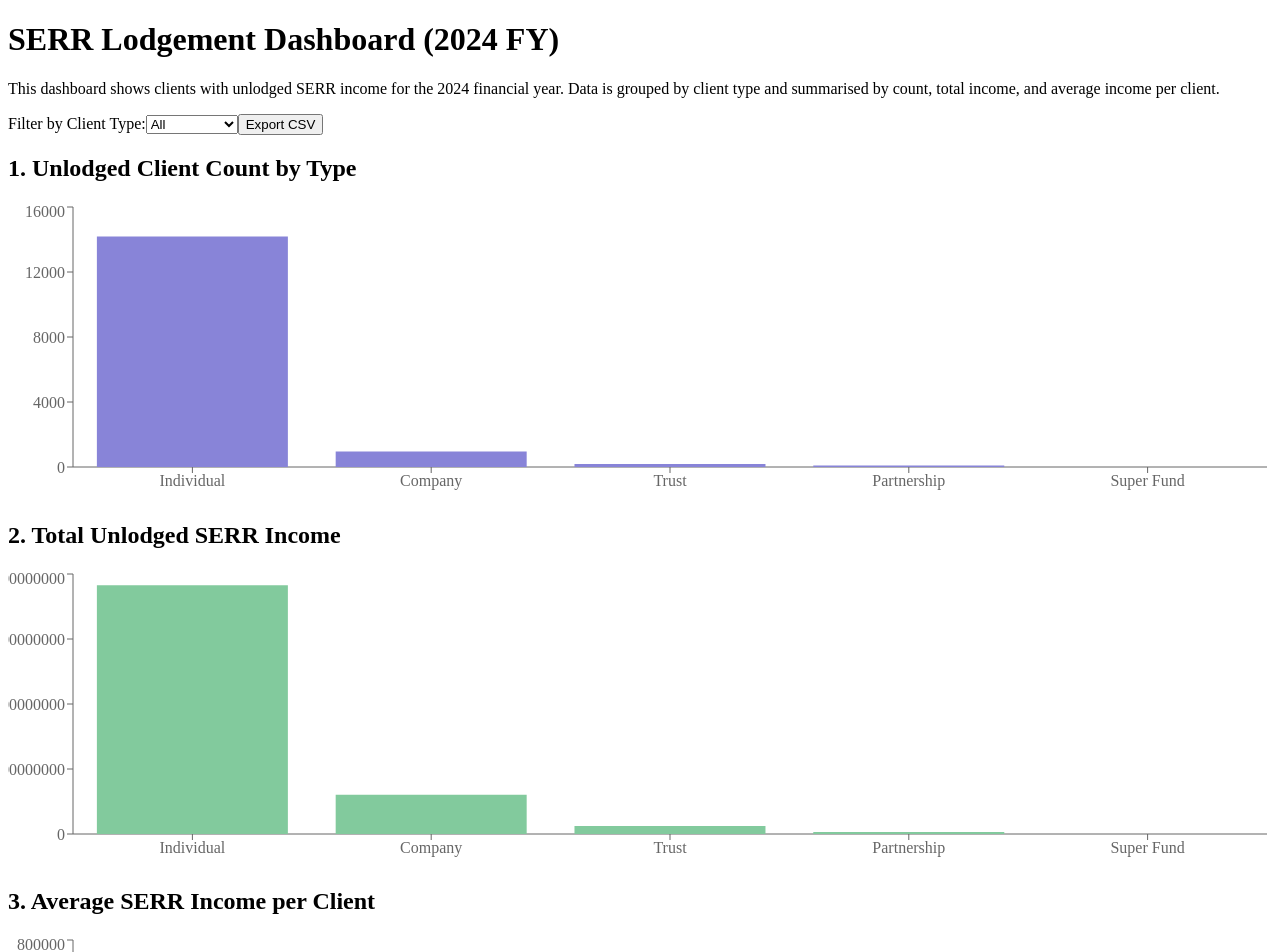
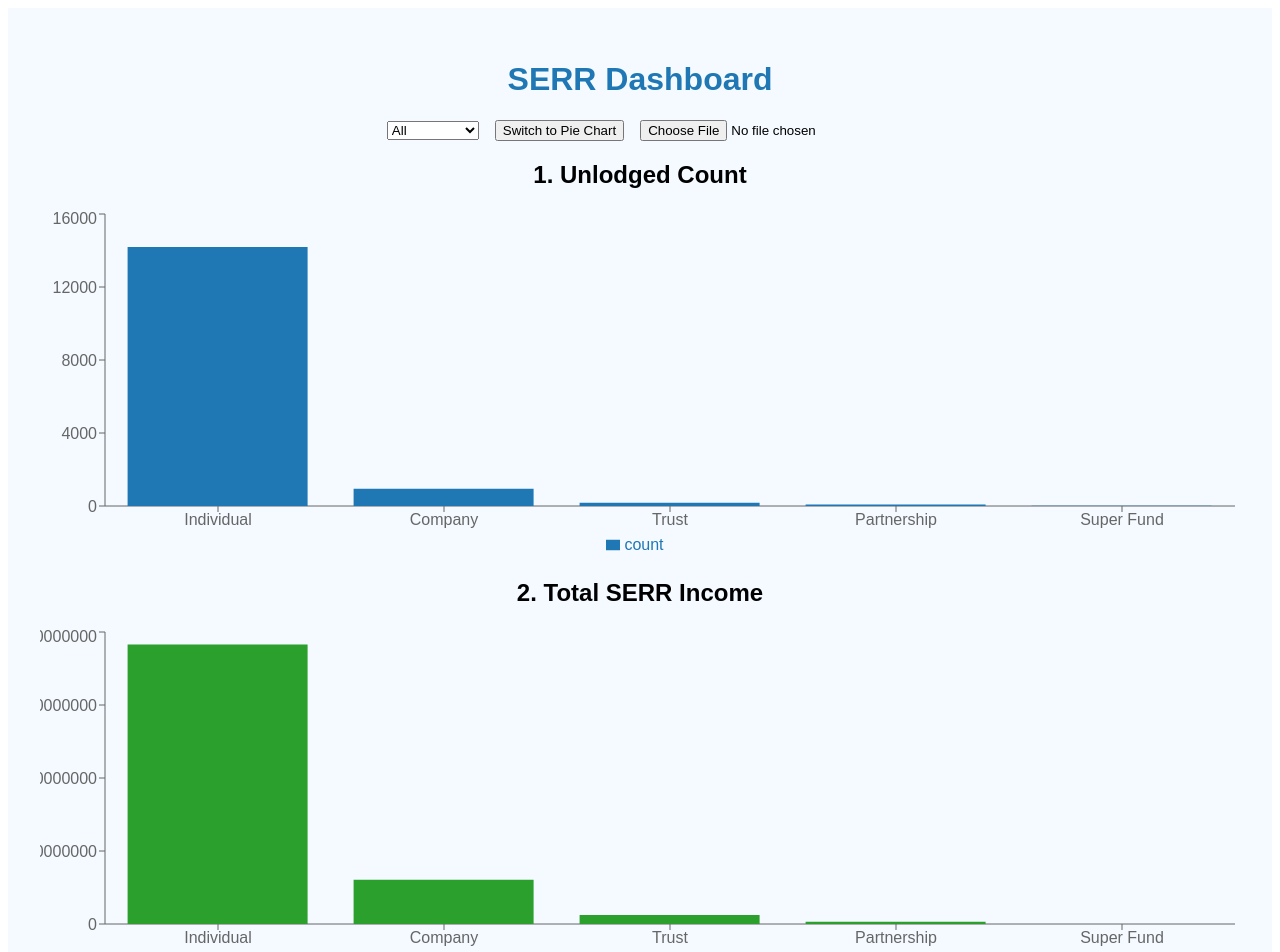
Before and after one commit to YifanZhang1234/rotation-1, a React (Create React App) app: page / in a window 1280 px wide. Shown: the top 952 px of the page. Built offline with nearby package versions, Linux system fonts and the light colour scheme.

Commit message:
🚀 serr7: rebuilt + pie switch + CSV + loading

```diff
--- a/src/Dashboard.js
+++ b/src/Dashboard.js
@@ -1,5 +1,9 @@
-import React, { useState } from "react";
-import { BarChart, Bar, XAxis, YAxis, Tooltip, ResponsiveContainer } from "recharts";
+
+import React, { useState, useEffect } from "react";
+import {
+  BarChart, Bar, XAxis, YAxis, Tooltip,
+  PieChart, Pie, Cell, Legend, ResponsiveContainer
+} from "recharts";
 
 const rawCounts = [
   { type: "Individual", count: 14192 },
@@ -25,95 +29,117 @@ const rawAverages = [
   { type: "Super Fund", average: 82559.09 }
 ];
 
+const COLORS = ["#1f77b4", "#2ca02c", "#ff7f0e", "#d62728", "#9467bd"];
+
 export default function Dashboard() {
   const [filter, setFilter] = useState("All");
+  const [chartType, setChartType] = useState("bar");
+  const [loading, setLoading] = useState(true);
+  const [counts, setCounts] = useState(rawCounts);
 
-  const filteredCounts = filter === "All" ? rawCounts : rawCounts.filter(d => d.type === filter);
+  useEffect(() => {
+    setTimeout(() => setLoading(false), 1000);
+  }, []);
+
+  const filteredCounts = filter === "All" ? counts : counts.filter(d => d.type === filter);
   const filteredTotals = filter === "All" ? rawTotals : rawTotals.filter(d => d.type === filter);
   const filteredAverages = filter === "All" ? rawAverages : rawAverages.filter(d => d.type === filter);
 
-  const handleExport = () => {
-    const csv = ["Type,Count,Income,Average"];
-    rawCounts.forEach((c, i) => {
-      const t = rawTotals[i]?.income || 0;
-      const a = rawAverages[i]?.average || 0;
-      csv.push(`${c.type},${c.count},${t},${a}`);
-    });
-    const blob = new Blob([csv.join("\n")], { type: "text/csv" });
-    const url = URL.createObjectURL(blob);
-    const a = document.createElement("a");
-    a.href = url;
-    a.download = "serr-data.csv";
-    a.click();
-    URL.revokeObjectURL(url);
+  const offsetMap = {
+    "Super Fund": chartIndex => chartIndex === 2 ? -60 : -15,
+    "Partnership": chartIndex => chartIndex === 2 ? -30 : -15,
+    "Trust": chartIndex => chartIndex === 2 ? -10 : 0,
+    "Company": () => 0,
+    "Individual": () => 0
+  };
+
+  const renderLabel = (entry, index, chartIndex, key) => {
+    const RADIAN = Math.PI / 180;
+    const radius = 110;
+    const cx = 200;
+    const cy = 150;
+    const angle = entry.midAngle;
+    const offset = offsetMap[entry.name]?.(chartIndex) || 0;
+    const x = cx + (radius + 30) * Math.cos(-angle * RADIAN);
+    const y = cy + (radius + 30) * Math.sin(-angle * RADIAN) + offset;
+    const value = key === "count" ? entry.count :
+                  key === "income" ? `$${entry.income.toLocaleString()}` :
+                  `$${entry.average.toLocaleString(undefined, { maximumFractionDigits: 0 })}`;
+    const percent = `${(entry.percent * 100).toFixed(1)}%`;
+
+    return (
+      <text x={x} y={y} fill="#000" fontSize="12px" textAnchor="middle" dominantBaseline="central">
+        {`${entry.name}: ${percent} (${value})`}
+      </text>
+    );
+  };
+
+  const renderChart = (data, key, chartIndex) => chartType === "bar" ? (
+    <ResponsiveContainer width="100%" height={350}>
+      <BarChart data={data}>
+        <XAxis dataKey="type" />
+        <YAxis />
+        <Tooltip />
+        <Legend />
+        <Bar dataKey={key} fill={COLORS[chartIndex % COLORS.length]} />
+      </BarChart>
+    </ResponsiveContainer>
+  ) : (
+    <ResponsiveContainer width="100%" height={350}>
+      <PieChart>
+        <Pie
+          data={data}
+          dataKey={key}
+          nameKey="type"
+          cx={200}
+          cy={150}
+          outerRadius={100}
+          label={(entry, index) => renderLabel(entry, index, chartIndex, key)}
+        >
+          {data.map((_, i) => <Cell key={i} fill={COLORS[i % COLORS.length]} />)}
+        </Pie>
+        <Tooltip />
+        <Legend />
+      </PieChart>
+    </ResponsiveContainer>
+  );
+
+  const handleUpload = e => {
+    const file = e.target.files[0];
+    const reader = new FileReader();
+    reader.onload = () => {
+      const lines = reader.result.split("\n").slice(1);
+      const parsed = lines.map(line => {
+        const [type, count] = line.split(",");
+        return { type, count: parseInt(count) };
+      }).filter(d => d.type);
+      setCounts(parsed);
+    };
+    if (file) reader.readAsText(file);
   };
 
   return (
-    <div className="p-4 space-y-8">
-      <h1 className="text-3xl font-bold text-blue-800">SERR Lodgement Dashboard (2024 FY)</h1>
-
-      <p className="text-gray-600 text-base">This dashboard shows clients with unlodged SERR income for the 2024 financial year. Data is grouped by client type and summarised by count, total income, and average income per client.</p>
-
-      <div className="flex items-center gap-4 mt-4">
-        <label className="text-sm">Filter by Client Type:</label>
-        <select
-          className="border p-1 rounded"
-          value={filter}
-          onChange={(e) => setFilter(e.target.value)}
-        >
-          <option value="All">All</option>
-          {rawCounts.map(d => (
-            <option key={d.type} value={d.type}>{d.type}</option>
-          ))}
-        </select>
-
-        <button
-          onClick={handleExport}
-          className="ml-auto bg-blue-600 text-white px-3 py-1 rounded hover:bg-blue-700"
-        >
-          Export CSV
-        </button>
-      </div>
-
-      <div className="bg-white p-4 rounded-2xl shadow">
-        <h2 className="text-xl font-semibold mb-2">1. Unlodged Client Count by Type</h2>
-        <ResponsiveContainer width="100%" height={300}>
-          <BarChart data={filteredCounts}>
-            <XAxis dataKey="type" />
-            <YAxis />
-            <Tooltip />
-            <Bar dataKey="count" fill="#8884d8" />
-          </BarChart>
-        </ResponsiveContainer>
-      </div>
-
-      <div className="bg-white p-4 rounded-2xl shadow">
-        <h2 className="text-xl font-semibold mb-2">2. Total Unlodged SERR Income</h2>
-        <ResponsiveContainer width="100%" height={300}>
-          <BarChart data={filteredTotals}>
-            <XAxis dataKey="type" />
-            <YAxis />
-            <Tooltip formatter={(value) => `$${value.toLocaleString()}`} />
-            <Bar dataKey="income" fill="#82ca9d" />
-          </BarChart>
-        </ResponsiveContainer>
-      </div>
-
-      <div className="bg-white p-4 rounded-2xl shadow">
-        <h2 className="text-xl font-semibold mb-2">3. Average SERR Income per Client</h2>
-        <ResponsiveContainer width="100%" height={300}>
-          <BarChart data={filteredAverages}>
-            <XAxis dataKey="type" />
-            <YAxis />
-            <Tooltip formatter={(value) => `$${value.toLocaleString(undefined, { maximumFractionDigits: 2 })}`} />
-            <Bar dataKey="average" fill="#ffc658" />
-          </BarChart>
-        </ResponsiveContainer>
-      </div>
-
-      <footer className="text-center text-sm text-gray-500 pt-10">
-        Created by Yifan Zhang, 2025
-      </footer>
+    <div style={{ fontFamily: "sans-serif", textAlign: "center", backgroundColor: "#f4faff", minHeight: "100vh", padding: "2rem" }}>
+      {loading ? <h2 style={{ color: "#1f77b4" }}>Loading...</h2> : <>
+        <h1 style={{ color: "#1f77b4" }}>SERR Dashboard</h1>
+        <div style={{ marginBottom: "1rem" }}>
+          <select value={filter} onChange={e => setFilter(e.target.value)} style={{ marginRight: "1rem" }}>
+            <option value="All">All</option>
+            {counts.map(d => <option key={d.type}>{d.type}</option>)}
+          </select>
+          <button onClick={() => setChartType(chartType === "bar" ? "pie" : "bar")} style={{ marginRight: "1rem" }}>
+            Switch to {chartType === "bar" ? "Pie" : "Bar"} Chart
+          </button>
+          <input type="file" accept=".csv" onChange={handleUpload} />
+        </div>
+        <h2>1. Unlodged Count</h2>
+        {renderChart(filteredCounts, "count", 0)}
+        <h2>2. Total SERR Income</h2>
+        {renderChart(filteredTotals, "income", 1)}
+        <h2>3. Average Income per Client</h2>
+        {renderChart(filteredAverages, "average", 2)}
+        <footer style={{ marginTop: "3rem", color: "#1f77b4" }}>Created by Yifan Zhang, 2025</footer>
+      </>}
     </div>
   );
 }
```
